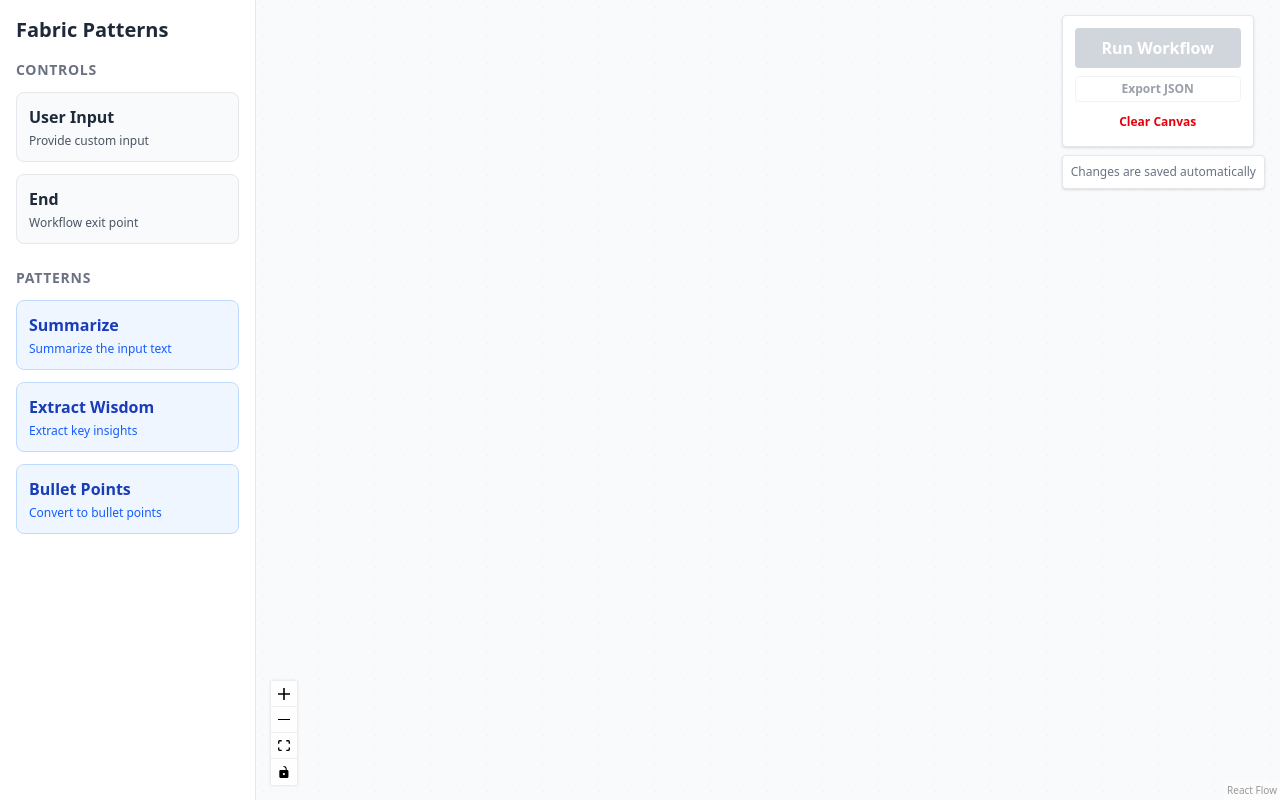
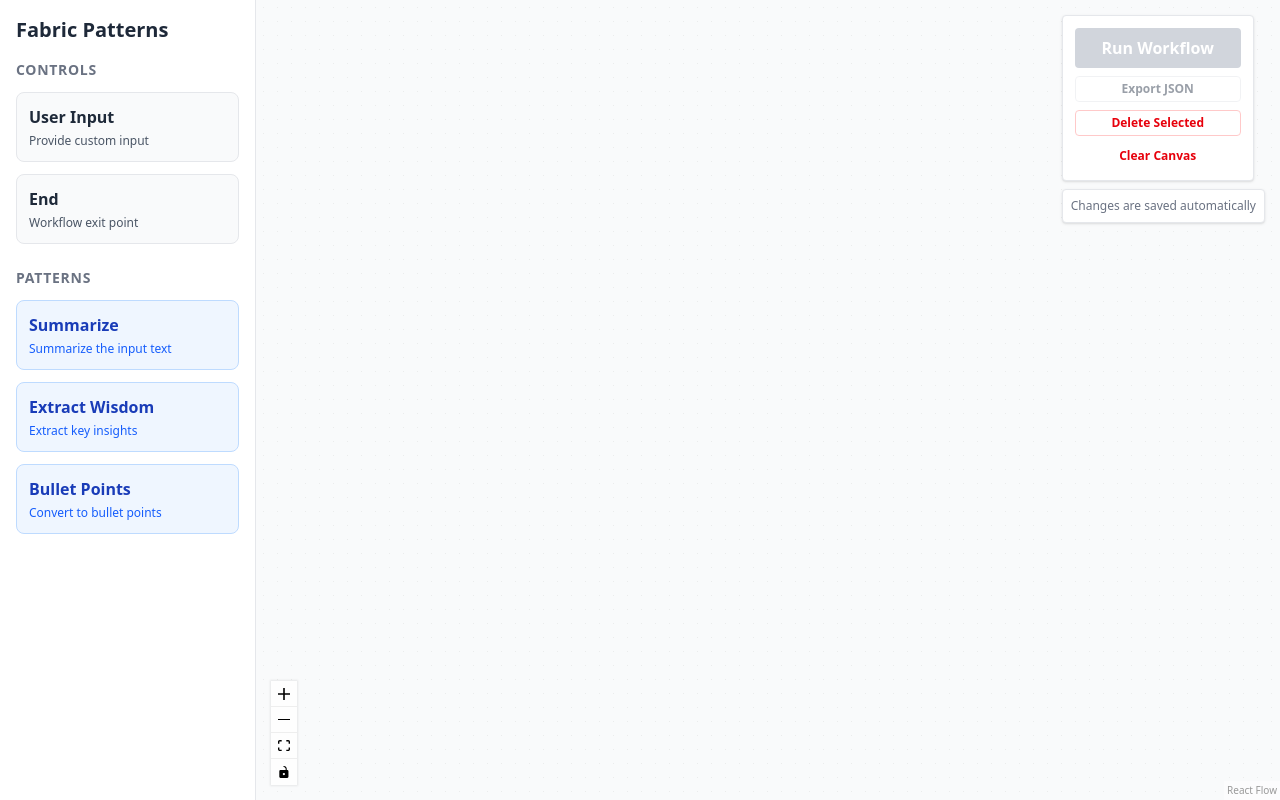
Before and after one commit to asasidh/fabric-workflow-builder, a React (Vite) app in the folder client/: page / in a window 1280 px wide. Built offline with nearby package versions, Linux system fonts and the light colour scheme.

Commit message:
feat(ui): Add Delete Selected button and Backspace support

```diff
--- a/client/src/components/Canvas.tsx
+++ b/client/src/components/Canvas.tsx
@@ -27,7 +27,7 @@ const CanvasInner = () => {
   const [edges, setEdges, onEdgesChange] = useEdgesState([]);
   const [isExecuting, setIsExecuting] = useState(false);
 
-  const { screenToFlowPosition, setViewport, toObject } = useReactFlow();
+  const { screenToFlowPosition, setViewport, toObject, deleteElements } = useReactFlow();
 
   // Load from LocalStorage
   useEffect(() => {
@@ -134,6 +134,19 @@ const CanvasInner = () => {
     URL.revokeObjectURL(url);
   }, [toObject]);
 
+  const onDeleteSelected = useCallback(async () => {
+    const selectedNodes = nodes.filter(node => node.selected);
+    const selectedEdges = edges.filter(edge => edge.selected);
+
+    if (selectedNodes.length > 0 || selectedEdges.length > 0) {
+      if (window.confirm('Delete selected elements?')) {
+        await deleteElements({ nodes: selectedNodes, edges: selectedEdges });
+      }
+    } else {
+       alert("Select nodes or edges to delete first.");
+    }
+  }, [nodes, edges, deleteElements]);
+
   const onClear = () => {
     if (window.confirm('Are you sure you want to clear the canvas?')) {
       setNodes([]);
@@ -154,6 +167,7 @@ const CanvasInner = () => {
         fitView
         defaultViewport={{ x: 0, y: 0, zoom: 0.7 }}
         fitViewOptions={{ padding: 0.2, minZoom: 0.5, maxZoom: 2 }}
+        deleteKeyCode={['Backspace', 'Delete']}
       >
         <Background color="#ccc" variant={"dots" as any} />
         <Controls />
@@ -179,6 +193,12 @@ const CanvasInner = () => {
               Export JSON
             </button>
             <button
+              onClick={onDeleteSelected}
+              className="mt-2 w-full py-1 px-4 rounded text-xs font-semibold text-red-600 hover:bg-red-50 border border-red-200 transition-colors"
+            >
+              Delete Selected
+            </button>
+            <button
               onClick={onClear}
               className="mt-2 w-full py-1 px-4 rounded text-xs font-semibold text-red-600 hover:bg-red-50 transition-colors"
             >
```
Also changed, not shown: 1 other file (tests, documents, lock files or other folders).
